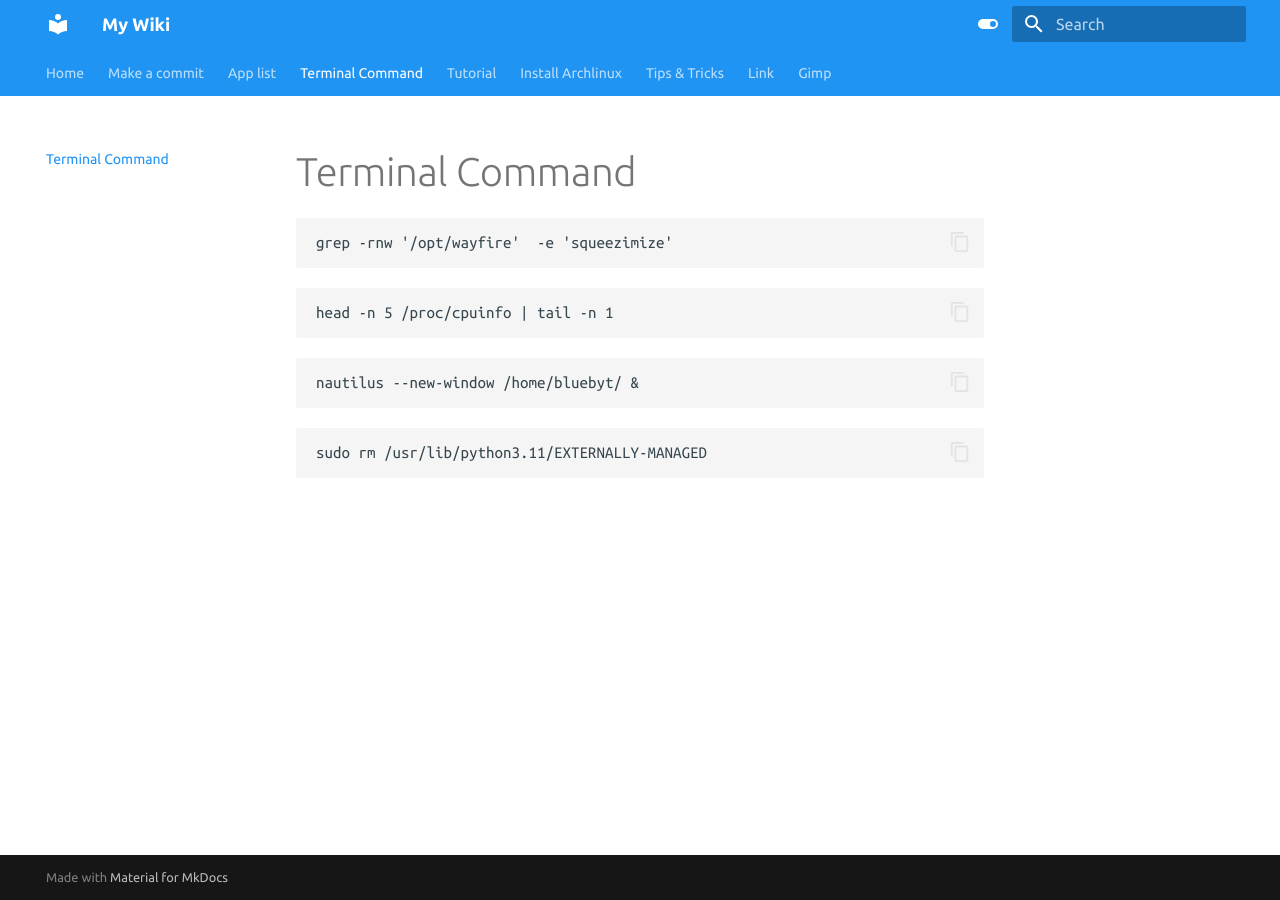
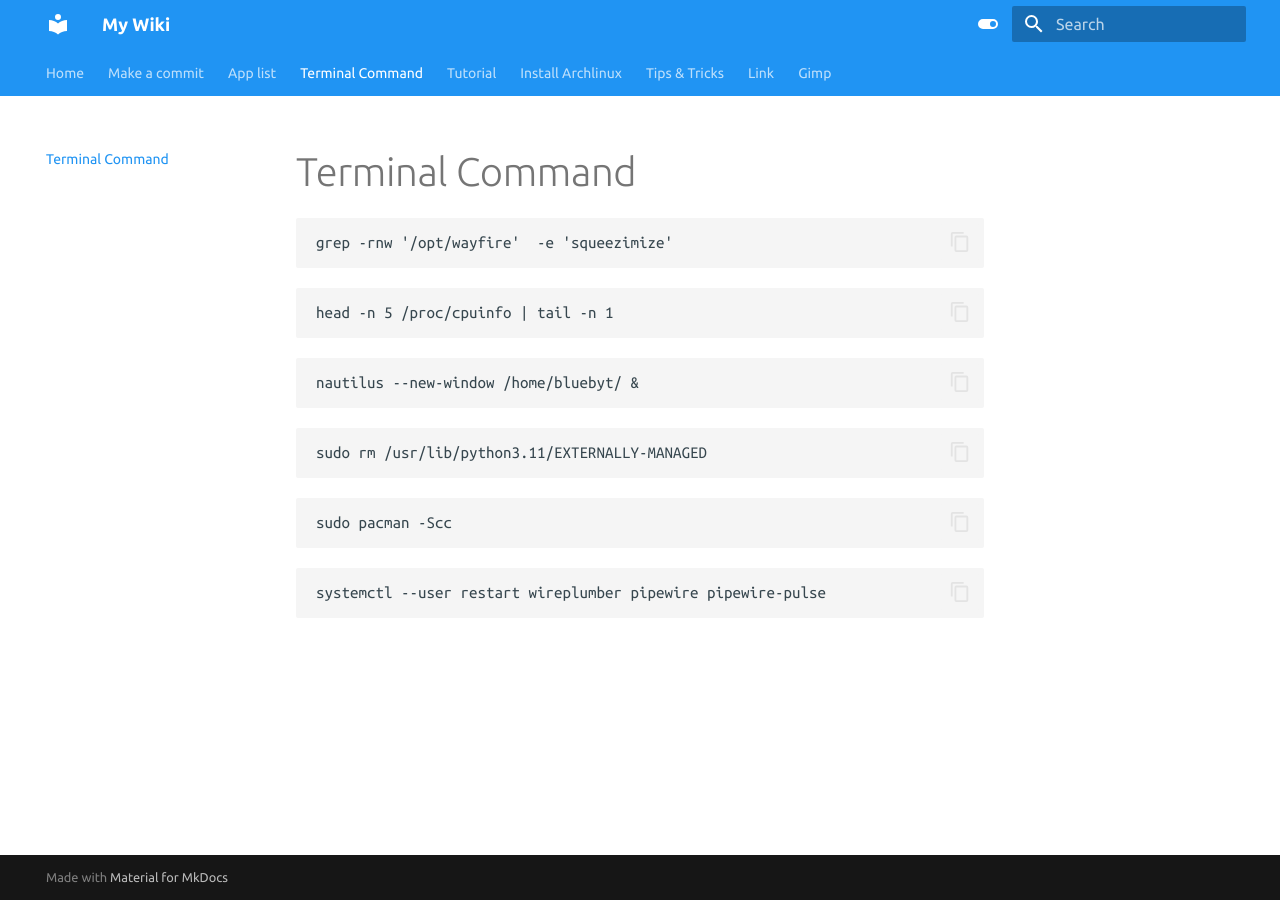
Before and after one commit to bluebyt/MyWiki, an MkDocs documentation site: the page built from docs/TerminalCommand.md, in a window 1280 px wide. Built offline with MkDocs 1.6.1 and Material for MkDocs 9.7.7, drawn with Linux system fonts in a browser that asks for light colours.

Commit message:
update newlink

````diff
--- a/docs/TerminalCommand.md
+++ b/docs/TerminalCommand.md
@@ -14,3 +14,11 @@ nautilus --new-window /home/bluebyt/ &
 ```
 sudo rm /usr/lib/python3.11/EXTERNALLY-MANAGED
 ```
+
+```
+sudo pacman -Scc
+```
+
+```
+systemctl --user restart wireplumber pipewire pipewire-pulse
+```
````
